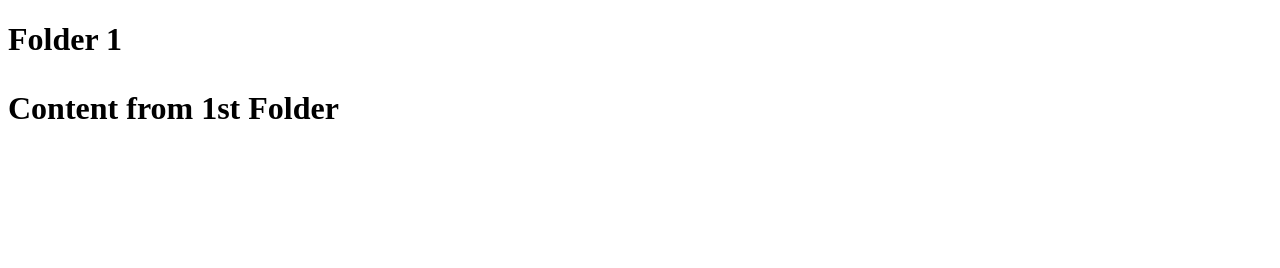
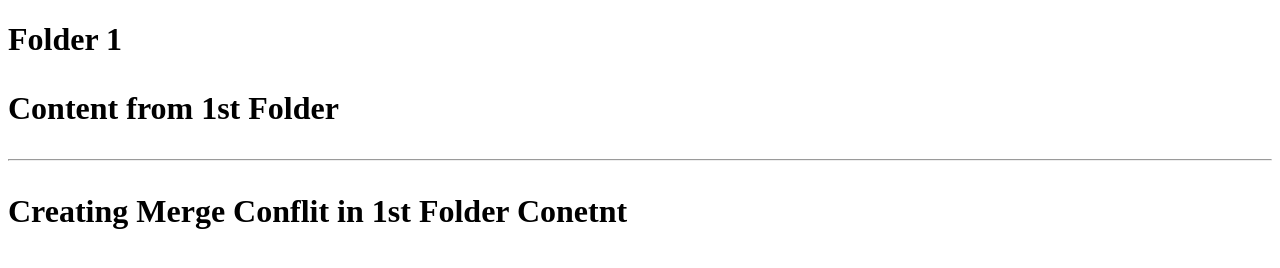
Before and after one commit to gohar-waheed-brainx/Practise, a plain HTML site: page index.html in a window 1280 px wide. Drawn offline with Linux system fonts and the light colour scheme.

Commit message:
Creating Merge Conflict

```diff
--- a/index.html
+++ b/index.html
@@ -11,6 +11,10 @@
         <p>
             Content from 1st Folder
         </p>
+        <hr>
+        <p>
+            Creating Merge Conflit in 1st Folder Conetnt
+        </p>
     </h1>
 </body>
 </html>
```
